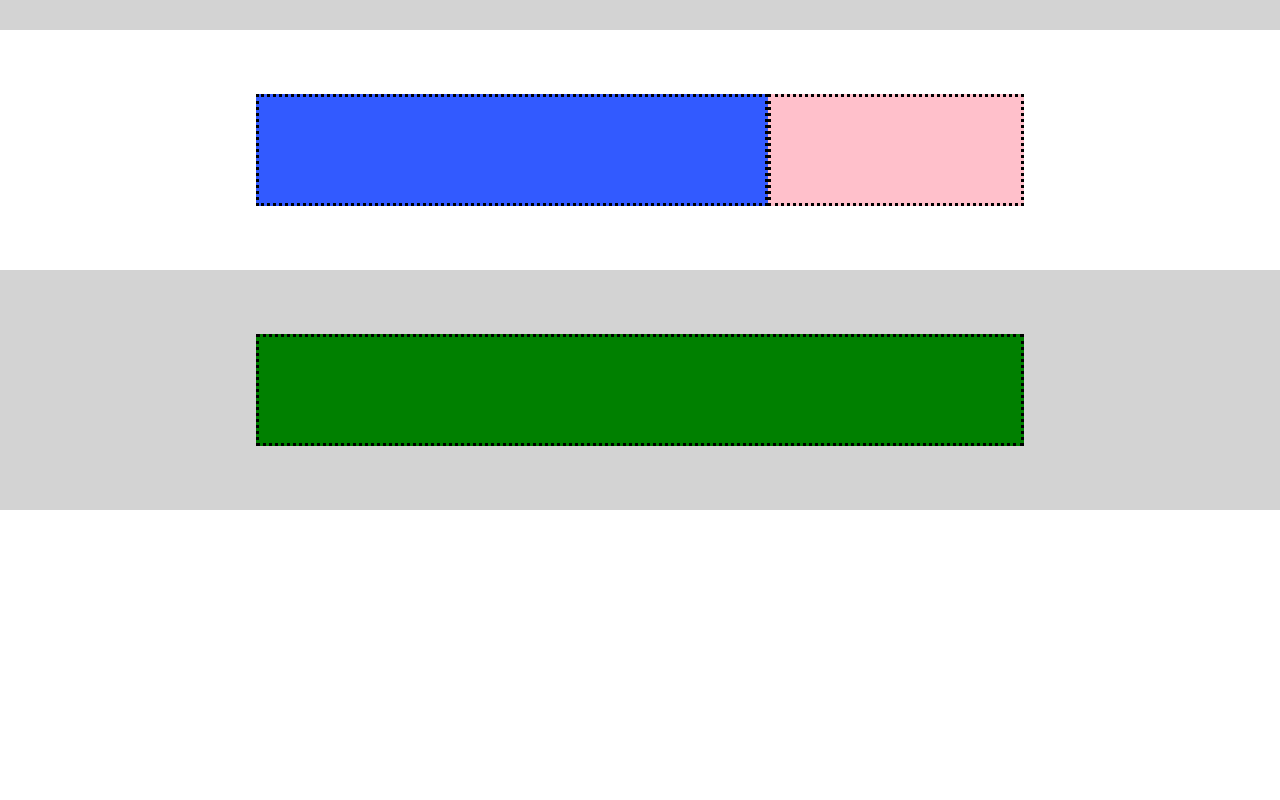
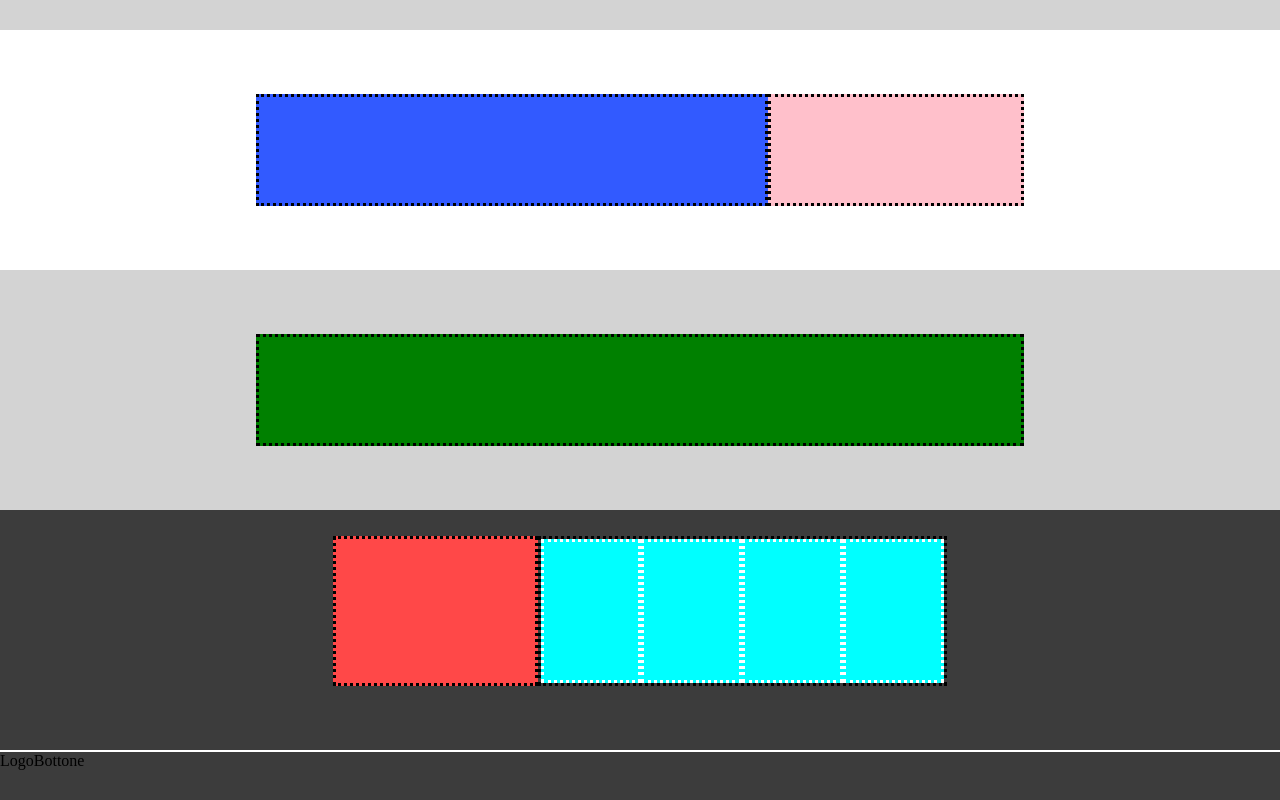
Before and after one commit to Dihep/htmlcss-struttura-discord, a plain HTML site: page index.html in a window 1280 px wide. Shown: the part 690-1490 px from the top of the page. Before the commit the page ends 1200 px from the top, so only its background shows below. Drawn offline with Linux system fonts and the light colour scheme.

Commit message:
Footer almost complete.

```diff
--- a/css/styles1.css
+++ b/css/styles1.css
@@ -4,9 +4,11 @@
     margin: 0%;
     padding: 0%;
 }
-
 .flex-container {
     display: flex;
+}
+:root {
+    --fbg-color: rgb(60, 60, 60);
 }
 
 /***** Header styles *****/
@@ -68,3 +70,35 @@ main>section>div {
     background-color: green;
     width: 60%;
 }
+
+/***** Footer styles *****/
+footer>section:first-child {
+    background-color: var(--fbg-color);
+    height: 15rem;
+    justify-content: center;
+    padding: 2% 10% 5%;
+}
+
+footer>section:last-child {
+    background-color: var(--fbg-color);
+    height: 3rem;
+    margin-top: 2px;
+}
+.f-red,
+.f-aqua {
+    height: 100%;
+}
+.f-red {
+    width: 20%;
+    background-color: rgb(255, 72, 72);
+    border: dotted black;
+}
+.aqua-container {
+    border: dotted black;
+    width: 40%;
+}
+.f-aqua {
+    width: 25%;
+    background-color: aqua;
+    border: dotted white;
+}
--- a/index.html
+++ b/index.html
@@ -54,6 +54,24 @@
     <!-- Dark footer in two sections -->
     <footer>
 
+        <section class="flex-container">
+            <div class="f-red"></div>
+            <div class="aqua-container flex-container">
+                <div class="f-aqua"></div>
+                <div class="f-aqua"></div>
+                <div class="f-aqua"></div>
+                <div class="f-aqua"></div>
+            </div>
+
+        </section>
+
+        <section>
+            <div class="flex-container">
+                <div class="f-labels">Logo</div>
+                <div class="f-labels">Bottone</div>
+            </div>
+        </section>
+
     </footer>
 
 </body>
```
